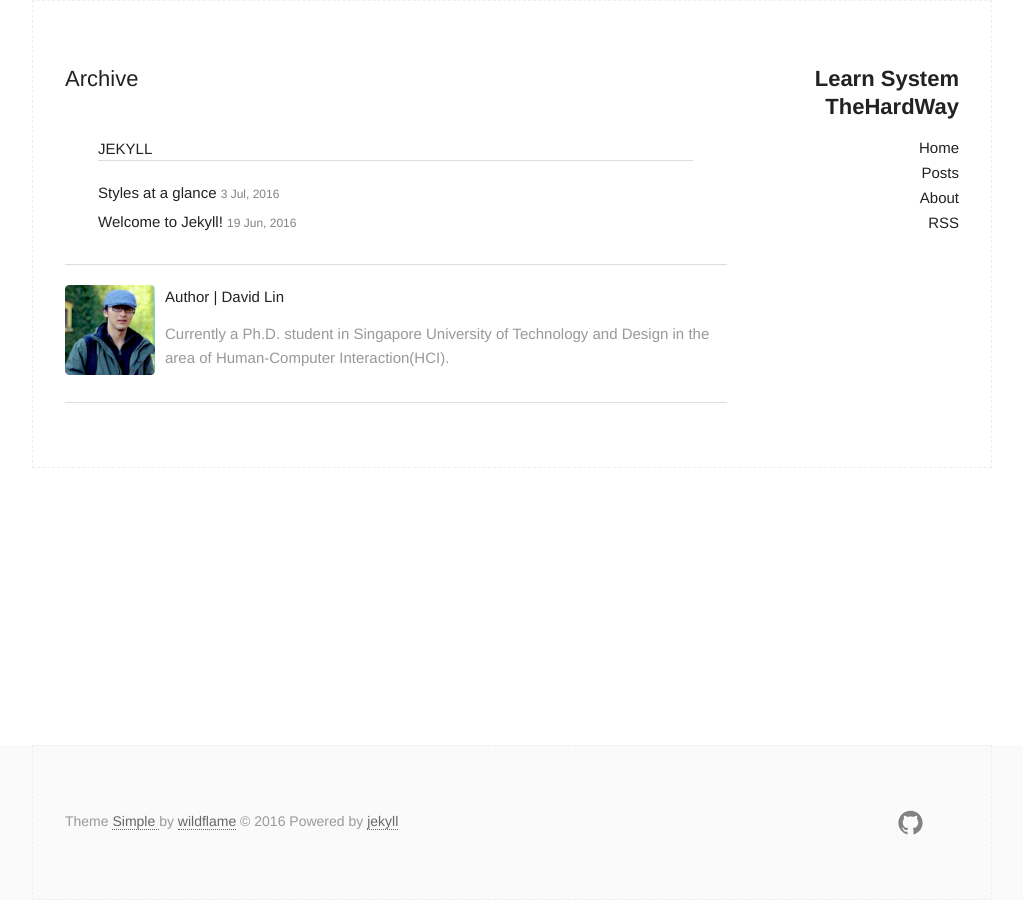
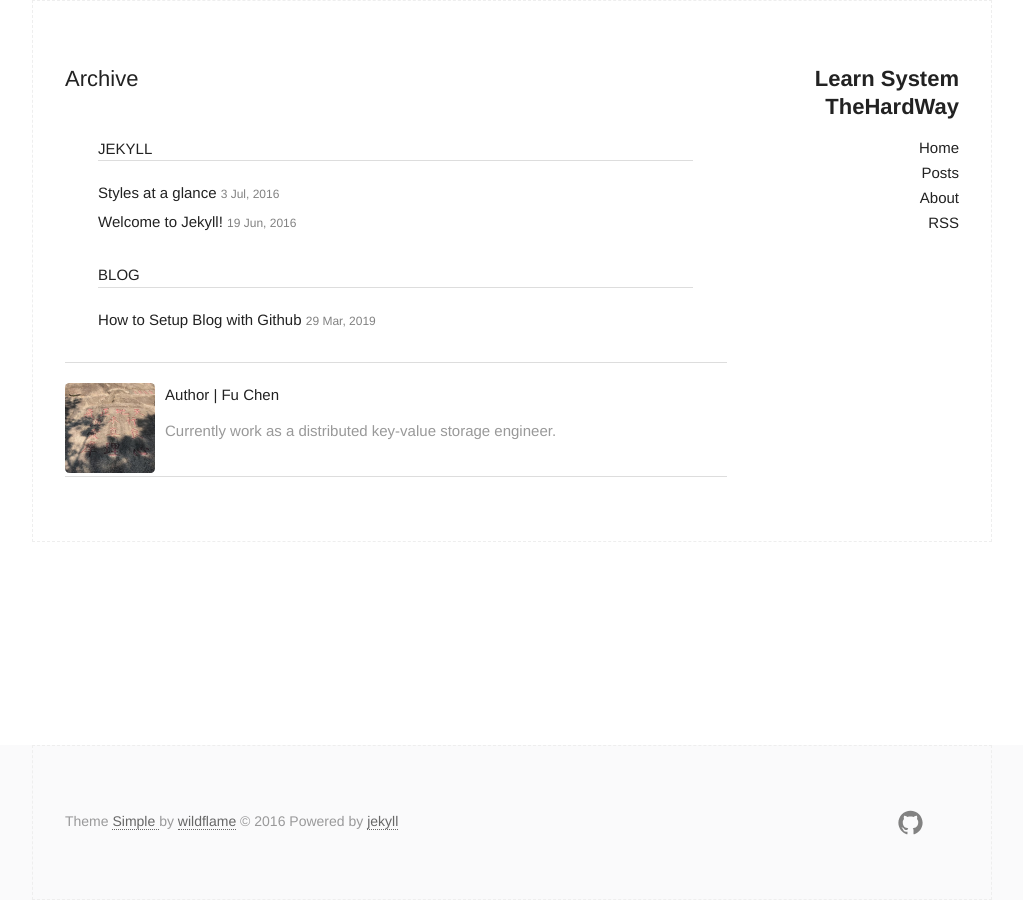
Before and after one commit to fredchenbj/fredchenbj.github.io, a Jekyll site: the page built from archive.html, in a window 1280 px wide. Shown: the whole page, without its empty margins (128-1151 px from the left). Built offline with Jekyll 4.4.1, drawn with Linux system fonts in a browser that asks for light colours.

Commit message:
add a new blog
Signed-off-by: fredchenbj <cfworking@163.com>

```diff
--- a/_includes/author.html
+++ b/_includes/author.html
@@ -1,9 +1,9 @@
 <section class="author">
-  <div class="authorimage box" style="background: url({{site.baseurl}}/assets/img/Taffy.jpg)"></div>
+  <div class="authorimage box" style="background: url({{site.baseurl}}/assets/img/author.jpeg)"></div>
   <div class="authorinfo box">
-    <p>Author | David Lin</p>
+    <p>Author | Fu Chen </p>
     <p class="bio">
-      Currently a Ph.D. student in Singapore University of Technology and Design in the area of Human-Computer Interaction(HCI).
+      Currently work as a distributed key-value storage engineer.
     </p>
   </div>
 </section>
```
Also changed, not shown: _posts/2019-03-29-how-to-setup-blog-with-github.md (added, +42 -0 lines), index.html (+0 -19 lines), assets/img/Taffy.jpg (deleted), assets/img/author.jpeg (added), assets/img/create-blog-repo.jpg (added), assets/img/deployment-logs.jpg (added), assets/img/github-pages.jpg (added), assets/img/jekyll-simple.jpg (added), assets/img/pages-in-settings.jpg (added).
